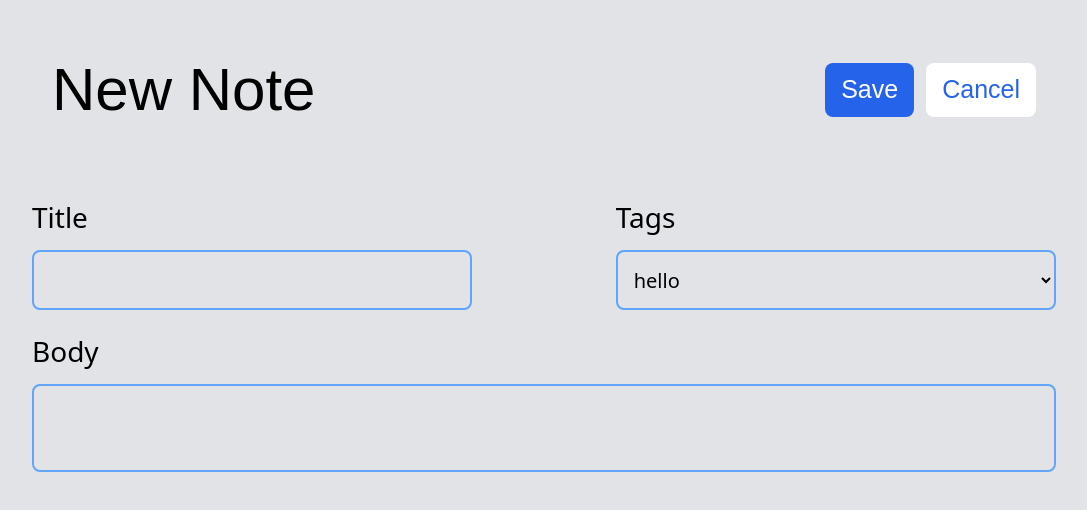
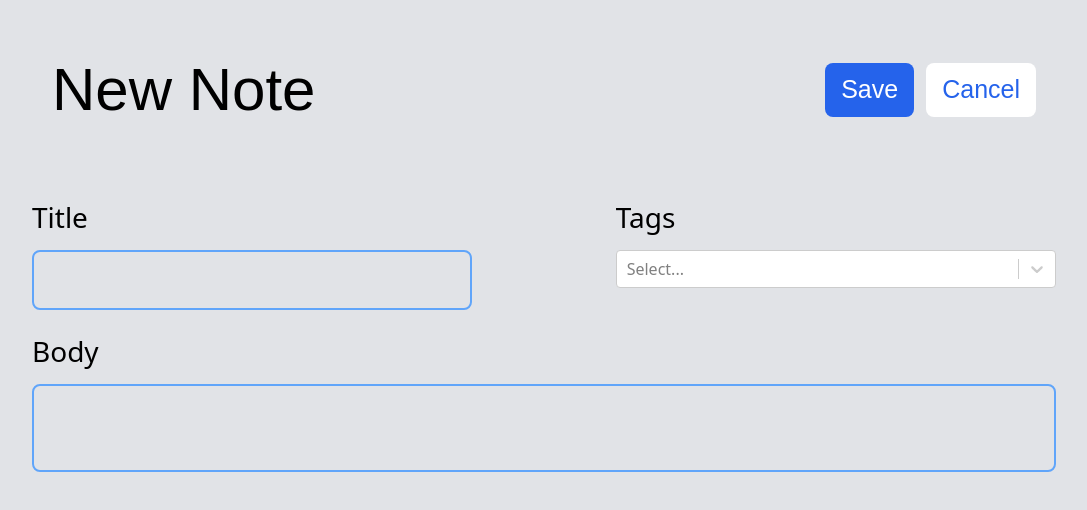
Before and after one commit to omidfarhangnia/Advance-Note-With-Typescript, a React (Vite) app: page /new in a window 1280 px wide. Shown: the top 510 px of the page, without its empty margins (96-1183 px from the left). Built offline with nearby package versions, Linux system fonts and the light colour scheme; a web font is replaced by a local one.

Commit message:
starting debuging

```diff
--- a/package.json
+++ b/package.json
@@ -14,6 +14,7 @@
     "react-dom": "^18.2.0",
     "react-icons": "^4.10.1",
     "react-router-dom": "^6.14.1",
+    "react-select": "^5.7.3",
     "uuid": "^9.0.0"
   },
   "devDependencies": {
--- a/src/App.tsx
+++ b/src/App.tsx
@@ -4,36 +4,27 @@ import Home from "./Component/Home";
 import New from "./Component/New";
 import Show from "./Component/Show";
 import Edit from "./Component/Edit";
-import { note } from "./Component/projectTypes";
+import { RawNote, Tag } from "./Component/projectTypes";
+import { useLocalStorage } from "./useLocalStorage";
 
 function App() {
-  const [notes, setNotes] = useState<note[]>([
-    {
-      title: "gsgsgs",
-      tags: ["helloo"],
-      body: "gsgsgsgs",
-      id: "0b883178-7c81-4c32-aeec-0eb77e6be4c3",
-    },
-    {
-      title: "sssssssssssss",
-      tags: ["helloo"],
-      body: "sggggggggggggg",
-      id: "90201a43-8a90-4fd7-8f86-da6f26617641",
-    },
-    {
-      title: "hello there",
-      tags: ["helloo"],
-      body: "general kenobi\n",
-      id: "1407e31e-a870-4970-a615-9854f617c460",
-    },
-  ]);
-  const [tags, setTags] = useState<string[]>(["hello", "its", "me"]);
+  const [notes, setNotes] = useState<RawNote[]>([]);
+  const [tags, setTags] = useState<Tag[]>([]);
   const [selectedNoteId, setSelectedNoteId] = useState<string>("");
 
   return (
     <>
       <Routes>
-        <Route path="/" element={<Home setSelectedNoteId={setSelectedNoteId} notes={notes} tags={tags} />} />
+        <Route
+          path="/"
+          element={
+            <Home
+              setSelectedNoteId={setSelectedNoteId}
+              notes={notes}
+              tags={tags}
+            />
+          }
+        />
         <Route
           path="/new"
           element={
@@ -46,7 +37,7 @@ function App() {
           }
         />
         <Route path="/:id">
-          <Route index element={<Show selectedNote={notes.filter((note) => note.id = selectedNoteId)[0]} />} />
+          <Route index element={<Show />} />
           <Route path="edit" element={<Edit />} />
         </Route>
         <Route path="*" element={<Navigate to="/" />} />
--- a/src/Component/Home.tsx
+++ b/src/Component/Home.tsx
@@ -1,11 +1,12 @@
 import { PiGhostFill } from "react-icons/pi";
-import { note } from "./projectTypes";
+import { RawNote, Tag } from "./projectTypes";
 import { Link } from "react-router-dom";
-import { ButtonHTMLAttributes, useRef, useState } from "react";
+import { useState } from "react";
+import CreatableSelect from "react-select/creatable";
 
 type homeProps = {
-  notes: note[];
-  tags: string[];
+  notes: RawNote[];
+  tags: Tag[];
   setSelectedNoteId: (arg: string) => void;
 };
 
@@ -58,16 +59,10 @@ export default function Home({ notes, tags, setSelectedNoteId }: homeProps) {
               >
                 tags
               </label>
-              <select
-                id="searchTagsInput"
-                className="p-3 text-[20px] bg-transparent outline-none border-2 border-solid border-blue-400 rounded-lg"
-              >
-                {tags.map((tag, index) => (
-                  <option key={index} value={tag}>
-                    {tag}
-                  </option>
-                ))}
-              </select>
+              <CreatableSelect
+                isMulti
+                className="[&>div]:bg-transparent border-2 border-solid border-blue-400 rounded-lg min-h-[60px] flex justify-center items-center [&>div]:w-full [&>div]:border-none [&>div>div>div[class*='multiValue']]:bg-white [&>div>div>div[class*='multiValue']]:text-[18px]"
+              />
             </div>
           </form>
         </div>
@@ -98,7 +93,7 @@ export default function Home({ notes, tags, setSelectedNoteId }: homeProps) {
 }
 
 type NoteCardsProps = {
-  note: note;
+  note: RawNote;
   handleClick: (arg: string) => void;
 };
 
@@ -111,7 +106,7 @@ function NoteCards({ note, handleClick }: NoteCardsProps) {
     >
       <div className="font-bold">{note.title}</div>
       <div>
-        {note.tags.map((tag) => (
+        {note.tagsId.map((tag) => (
           <span className="bg-blue-400 py-1 px-2 text-[13px] font-bold text-white rounded-full">
             {tag}
           </span>
--- a/src/Component/New.tsx
+++ b/src/Component/New.tsx
@@ -1,43 +1,30 @@
-import { useRef } from "react";
-import { note } from "./projectTypes";
+import { useRef, useState } from "react";
+import { RawNote, Tag } from "./projectTypes";
 import { Link, useNavigate } from "react-router-dom";
-import { v4 as uuidv4 } from 'uuid';
+import { v4 as uuidv4 } from "uuid";
+import CreatableSelect from "react-select/creatable";
 
 type newProps = {
-  notes: note[];
-  setNotes: (arg: note[]) => void;
-  setTags: (arg: string[]) => void;
-  tags: string[];
+  notes: RawNote[];
+  setNotes: (arg: RawNote[]) => void;
+  setTags: (arg: Tag[]) => void;
+  tags: Tag[];
 };
 
 export default function New({ notes, setNotes, setTags, tags }: newProps) {
   const titleRef = useRef<HTMLInputElement>(null);
-  const tagRef = useRef<HTMLSelectElement>(null);
   const bodyRef = useRef<HTMLTextAreaElement>(null);
+  const [selectedTags, setSelectedTags] = useState<Tag[]>([]);
   const navigate = useNavigate();
 
   function handleClickSave() {
-    if (
-      titleRef.current?.value === "" ||
-      titleRef.current?.value === undefined
-    ) {
-      alert("please enter a name");
-      return;
-    } else if (
-      bodyRef.current?.value === "" ||
-      bodyRef.current?.value === undefined
-    ) {
-      alert("please enter a description");
-      return;
-    }
-
     setNotes([
       ...notes,
       {
-        title: titleRef.current?.value,
-        tags: ["helloo"],
-        body: bodyRef.current?.value,
-        id: uuidv4()
+        title: titleRef.current!.value,
+        tagsId: [],
+        body: bodyRef.current!.value,
+        id: uuidv4(),
       },
     ]);
 
@@ -55,7 +42,7 @@ export default function New({ notes, setNotes, setTags, tags }: newProps) {
           >
             save
           </button>
-          <Link to={"/"}>
+          <Link to={".."}>
             <button className="font-belanosima font-light capitalize rounded-lg bg-white text-blue-600 px-4 py-2">
               cancel
             </button>
@@ -72,23 +59,26 @@ export default function New({ notes, setNotes, setTags, tags }: newProps) {
             className="p-3 text-[20px] bg-transparent outline-none border-2 border-solid border-blue-400 rounded-lg min-h-[60px]"
             type="text"
             ref={titleRef}
+            required
           />
         </div>
         <div className="w-[43%] flex flex-col gap-3">
           <label htmlFor="createInputTags" className="text-[28px] capitalize">
             tags
           </label>
-          <select
-            id="createInputTags"
-            className="p-3 text-[20px] bg-transparent outline-none border-2 border-solid border-blue-400 rounded-lg min-h-[60px]"
-            ref={tagRef}
-          >
-            {tags.map((tag, index) => (
-              <option value={tag} key={index}>
-                {tag}
-              </option>
-            ))}
-          </select>
+          <CreatableSelect
+            value={selectedTags.map((tag) => {
+              return { label: tag.label, value: tag.id };
+            })}
+            onChange={(tags) => {
+              setSelectedTags(
+                tags.map((tag) => {
+                  return { label: tag.label, id: tag.value };
+                })
+              );
+            }}
+            isMulti
+          />
         </div>
         <div className="w-full flex flex-col gap-3">
           <label htmlFor="createInputBody" className="text-[28px] capitalize">
@@ -98,6 +88,7 @@ export default function New({ notes, setNotes, setTags, tags }: newProps) {
             id="createInputBody"
             className="p-3 text-[20px] bg-transparent outline-none border-2 border-solid border-blue-400 rounded-lg resize-none"
             ref={bodyRef}
+            required
           ></textarea>
         </div>
       </form>
--- a/src/Component/Show.tsx
+++ b/src/Component/Show.tsx
@@ -1,13 +1,3 @@
-import { note } from "./projectTypes";
-
-type showProps = {
-  selectedNote: note;
-};
-
-export default function Show({ selectedNote }: showProps) {
-  return (
-    <div>
-      {selectedNote.id} / {selectedNote.title} / {selectedNote.body}
-    </div>
-  );
+export default function Show() {
+  return <div>hello there</div>;
 }
--- a/src/Component/projectTypes.tsx
+++ b/src/Component/projectTypes.tsx
@@ -1,6 +1,24 @@
-export type note = {
+export type Note = {
+    id: string;
+} & NoteData;
+
+export type RawNote = {
+    id: string,
+} & RawNoteData
+
+export type RawNoteData = {
     title: string,
-    tags: string[],
+    tagsId: string[],
     body: string,
-    id: string
 }
+
+export type NoteData = {
+    title: string,
+    tags: Tag[],
+    body: string,
+}
+
+export type Tag = {
+    id: string;
+    label: string;
+}
--- /dev/null
+++ b/src/useLocalStorage.tsx
@@ -0,0 +1,22 @@
+import { useState, useEffect } from "react";
+
+export function useLocalStorage<T>(key: string, initialValue: T | (() => T)) {
+  const [value, setValue] = useState<T>(() => {
+    const jsonValue = localStorage.getItem(key);
+    if (jsonValue === null) {
+      if (typeof initialValue === "function") {
+        return (initialValue as () => T)();
+      } else {
+        return initialValue;
+      }
+    } else {
+      return JSON.parse(jsonValue);
+    }
+  });
+
+  useEffect(() => {
+    localStorage.setItem(key, JSON.stringify(value));
+  }, [key, value]);
+
+  return [value, setValue] as [T, typeof setValue];
+}
```
Also changed, not shown: 1 other file (tests, documents, lock files or other folders).
